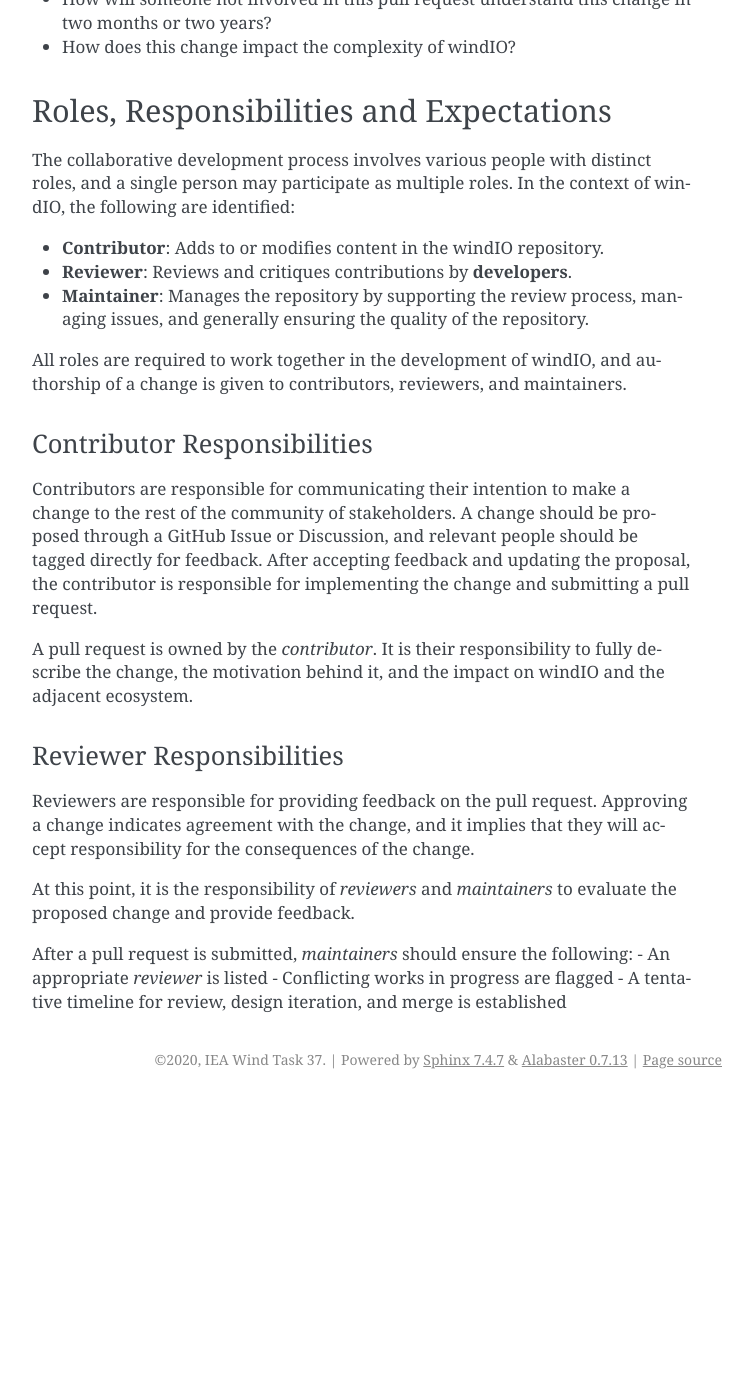
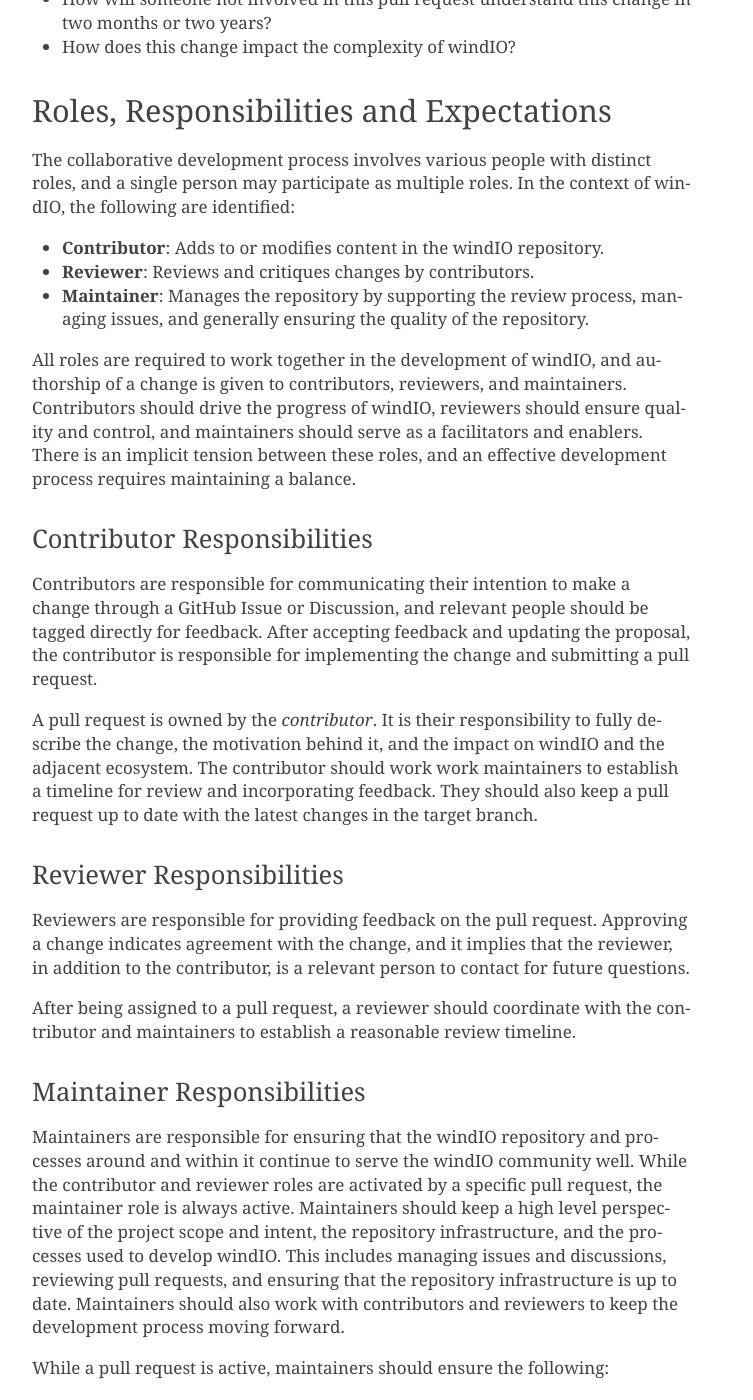
Before and after one commit to IEAWindTask37/windIO, a Sphinx documentation site: the page built from docs/source/developer_guide.rst, in a window 1280 px wide and 1400 px high, scrolled down 1870 px. Shown: the whole window, without its empty margins (388-1141 px from the left). Built offline with Sphinx 7.4.7, drawn with Linux system fonts in a browser that asks for light colours; before the commit the page ends 2969 px from its top, so only the background shows below that; some of the changed text lies outside the part shown.

Commit message:
Complete roles and expectations

```diff
--- a/docs/source/developer_guide.rst
+++ b/docs/source/developer_guide.rst
@@ -1,6 +1,5 @@
 Contributing Guide
 ==================
-
 windIO was started under IEA Wind Task 37 and has been additionally supported by IEA Wind Task 55
 as well as other community-based groups, research organization, and private companies.
 Being a collaborative effort, it is important to establish a common understanding of the
@@ -14,9 +13,9 @@ and various other files that serve as infrastructure.
 Changes to anything that is tracked with git in the windIO repository is considered a contribution,
 and these guidelines apply.
 
+
 Code of Conduct
 ~~~~~~~~~~~~~~~
-
 As members of the wind energy community, we all agree that the advancement of wind
 energy technologies is critical for the sustainability of our planet.
 This shared goal should be reflected in our interactions with each other.
@@ -27,9 +26,9 @@ Two principles should guide our conduct:
 - `Think that you might be wrong. <https://en.wikipedia.org/wiki/Cromwell%27s_rule>`_
 - `Assume good faith. <https://en.wikipedia.org/wiki/Wikipedia:Assume_good_faith>`_
 
+
 Contribution management
 ~~~~~~~~~~~~~~~~~~~~~~~
-
 Contributions are tracked with `git <https://docs.github.com/en/get-started/start-your-journey/about-github-and-git#about-git>`_
 and coordinated with `GitHub <https://docs.github.com/en/get-started/start-your-journey/about-github-and-git#about-github>`_.
 
@@ -50,7 +49,6 @@ Here's a brief summary:
 
 Pull requests
 -------------
-
 Once a set of changes is ready for review, the author should submit a pull request.
 This signals to the windIO community that a change is coming, and it triggers the review
 process to begin.
@@ -76,7 +74,6 @@ Some guidelines:
 
 Reviews
 -------
-
 The review process is as critical to the success of windIO as the code contributions themselves.
 The objective of code reviews is to ensure that windIO stays within its intended scope
 and satisfies its requirements in a stable and sustainable manner.
@@ -91,89 +88,71 @@ Reviews should consider the following:
 - How does this change impact the complexity of windIO?
 
 
-
 Roles, Responsibilities and Expectations
-~~~~~~~~~~~~~~~~~~~~~~~~~~~~~~~~~~~~~~~~~
-
+~~~~~~~~~~~~~~~~~~~~~~~~~~~~~~~~~~~~~~~~
 The collaborative development process involves various people with distinct roles, and
 a single person may participate as multiple roles.
 In the context of windIO, the following are identified:
 
 - **Contributor**: Adds to or modifies content in the windIO repository.
-- **Reviewer**: Reviews and critiques contributions by **developers**.
+- **Reviewer**: Reviews and critiques changes by contributors.
 - **Maintainer**: Manages the repository by supporting the review process, managing issues,
   and generally ensuring the quality of the repository.
 
 All roles are required to work together in the development of windIO, and
 authorship of a change is given to contributors, reviewers, and maintainers.
+Contributors should drive the progress of windIO, reviewers should ensure quality and
+control, and maintainers should serve as a facilitators and enablers.
+There is an implicit tension between these roles, and an effective development process
+requires maintaining a balance.
 
 Contributor Responsibilities
 ----------------------------
-Contributors are responsible for communicating their intention to make a change to the rest
-of the community of stakeholders.
-A change should be proposed through a GitHub Issue or Discussion, and relevant people
-should be tagged directly for feedback.
+Contributors are responsible for communicating their intention to make a change through
+a GitHub Issue or Discussion, and relevant people should be tagged directly for feedback.
 After accepting feedback and updating the proposal, the contributor is responsible for
 implementing the change and submitting a pull request.
 
 A pull request is owned by the *contributor*.
 It is their responsibility to fully describe the change, the motivation behind it, and the
 impact on windIO and the adjacent ecosystem.
+The contributor should work work maintainers to establish a timeline for review and
+incorporating feedback.
+They should also keep a pull request up to date with the latest changes in the target branch.
 
 Reviewer Responsibilities
 -------------------------
 Reviewers are responsible for providing feedback on the pull request.
-Approving a change indicates agreement with the change, and it implies that they will accept
-responsibility for the consequences of the change.
+Approving a change indicates agreement with the change, and it implies that the reviewer,
+in addition to the contributor, is a relevant person to contact for future questions.
+
+After being assigned to a pull request, a reviewer should coordinate with the contributor and
+maintainers to establish a reasonable review timeline.
 
 
+Maintainer Responsibilities
+---------------------------
+Maintainers are responsible for ensuring that the windIO repository and processes around
+and within it continue to serve the windIO community well.
+While the contributor and reviewer roles are activated by a specific pull request,
+the maintainer role is always active.
+Maintainers should keep a high level perspective of the project scope and intent, the
+repository infrastructure, and the processes used to develop windIO.
+This includes managing issues and discussions, reviewing pull requests, and ensuring that
+the repository infrastructure is up to date.
+Maintainers should also work with contributors and reviewers to keep the development process
+moving forward.
 
+While a pull request is active, maintainers should ensure the following:
 
-
-
-
-
-
-
-At this point, it is the responsibility of *reviewers* and *maintainers* to evaluate the proposed
-change and provide feedback.
-
-
-After a pull request is submitted, *maintainers* should ensure the following:
-- An appropriate *reviewer* is listed
+- An appropriate reviewer is listed
 - Conflicting works in progress are flagged
 - A tentative timeline for review, design iteration, and merge is established
 
+Otherwise, maintainers should consider the following:
 
-
-.. .. mermaid::
-..     sequenceDiagram
-..         autonumber
-
-..         participant Contributor
-..         participant Reviewer
-..         participant Maintainer
-
-..         activate Contributor
-
-..         Contributor -> Contributor: Create Issue / Discussion describing a proposed change
-
-..         activate Reviewer
-..         activate Maintainer
-..         loop Design Discussion
-..             Reviewer->>Contributor: Feedback
-..             Maintainer->>Contributor: Feedback
-..             Developer->>Reviewer: Propose implementation
-..             Developer->>Maintainer: Propose implementation
-..         end
-
-..         loop Implementation & Review
-..             Contributor->>Reviewer: Submit a Pull Request
-..             Contributor->>Maintainer: Submit a Pull Request
-..             Maintainer->>Contributor: Provide code review feedback
-..             Reviewer->>Contributor: Provide code review feedback
-..         end
-..         deactivate Contributor
-
-..         Maintainer->>Contributor: Merge Pull Request
-..         deactivate Maintainer
+- Dependencies are up to date
+- Documentation sites are functioning
+- Tests are running, passing, and addressing the intended targets
+- Issues and discussions are engaging the relevant people
+- Whether gaps or conflicts have emerged from individual development efforts
```
